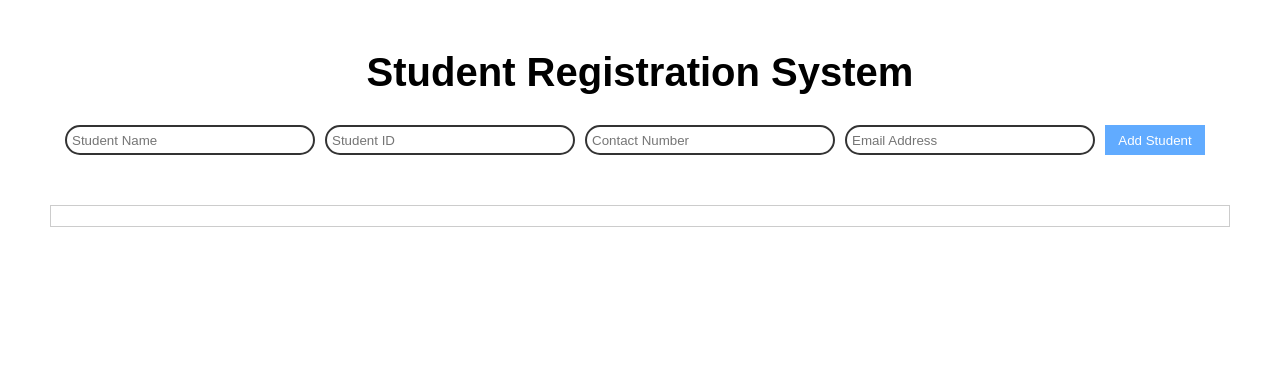
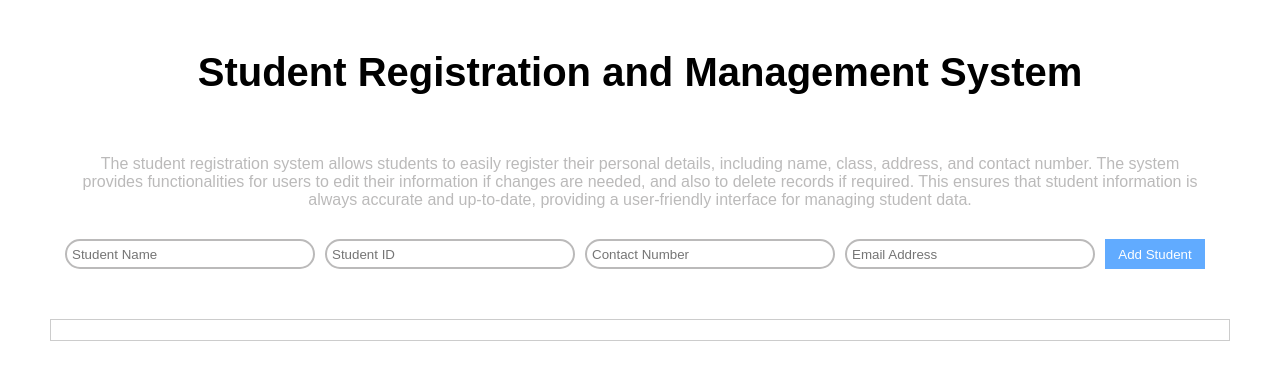
Before and after one commit to singhsamiksha/Student-Registration-System, a plain HTML site: page index.html in a window 1280 px wide. Drawn offline with Linux system fonts and the light colour scheme.

Commit message:
changed the style and added a description

```diff
--- a/index.css
+++ b/index.css
@@ -16,12 +16,17 @@ h1{
     color: black;
     text-align: center;
 }
+p{
+    padding: 30px;
+    color : rgb(187, 186, 186);
+    text-align: center;
+}
 
 input{
     width: 250px;
     height: 30px;
     padding: 5px;
-    border: 2px solid rgb(51, 51, 51);
+    border: 2px solid rgb(187, 186, 186);
     border-radius: 20px;
 }
 
@@ -51,6 +56,7 @@ form{
     border-bottom: 1px solid #eee;
     padding: 10px 10px;
     margin-bottom: 10px;
+    color: rgb(110, 110, 110);
 }
 .record-item button {
     margin-top: 10px;
--- a/index.html
+++ b/index.html
@@ -5,12 +5,12 @@
     <meta name="viewport" content="width=device-width, initial-scale=1.0">
     <meta name="description" content="A student registration system where students can register their details such as name, class, address, and contact number. Additionally, it provides functionalities for editing and deleting records.">
     <meta name="keywords" content="student registration, student records,add records, edit records, delete records">
-    <title>Student Registration System</title>
+    <title>Student Registration and Management System</title>
     <link href="./index.css" rel="stylesheet">
 </head>
 <body>
-    <h1>Student Registration System</h1>
-
+    <h1>Student Registration and Management System</h1>
+    <p>The student registration system allows students to easily register their personal details, including name, class, address, and contact number. The system provides functionalities for users to edit their information if changes are needed, and also to delete records if required. This ensures that student information is always accurate and up-to-date, providing a user-friendly interface for managing student data.</p>
     <form id="studentForm">
         <input type="text" id="studentName" placeholder="Student Name" required>
         <input type="number" id="studentID" placeholder="Student ID" required>
```
